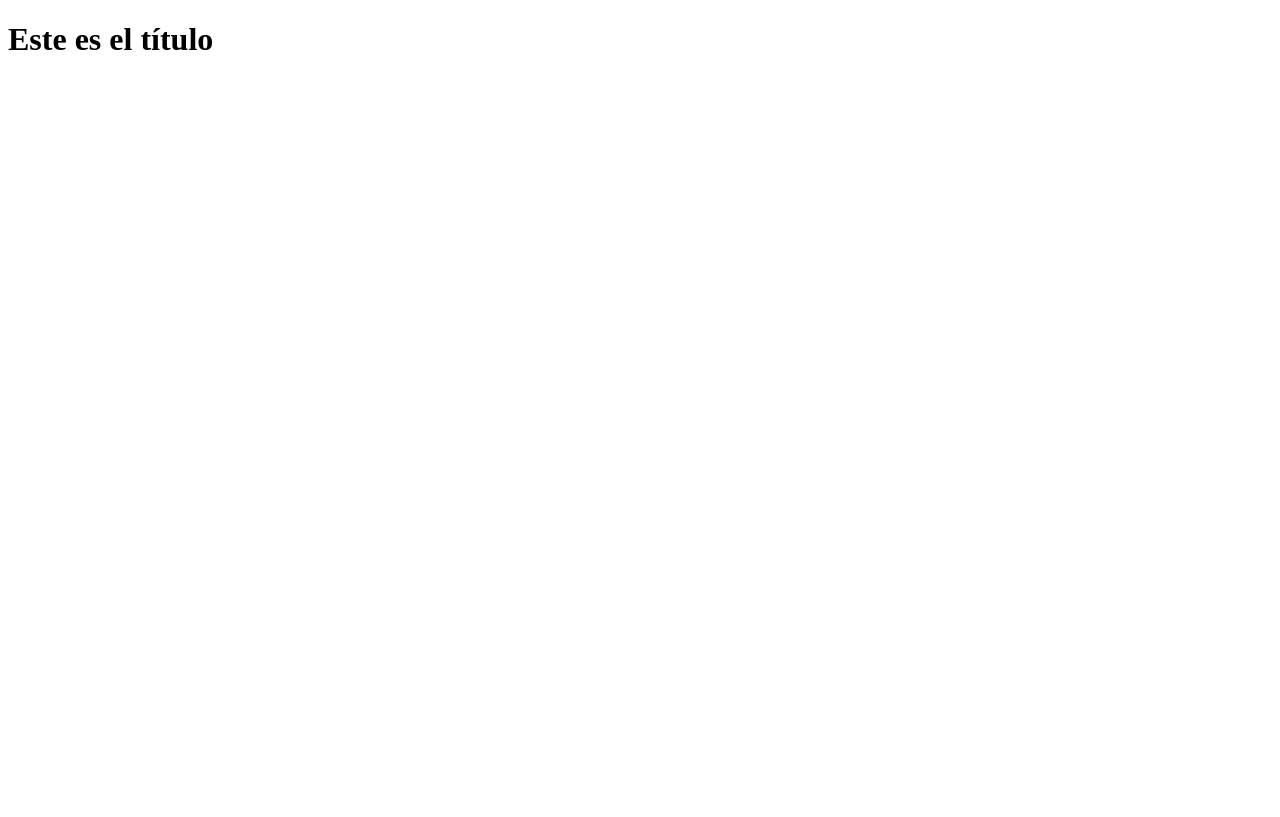
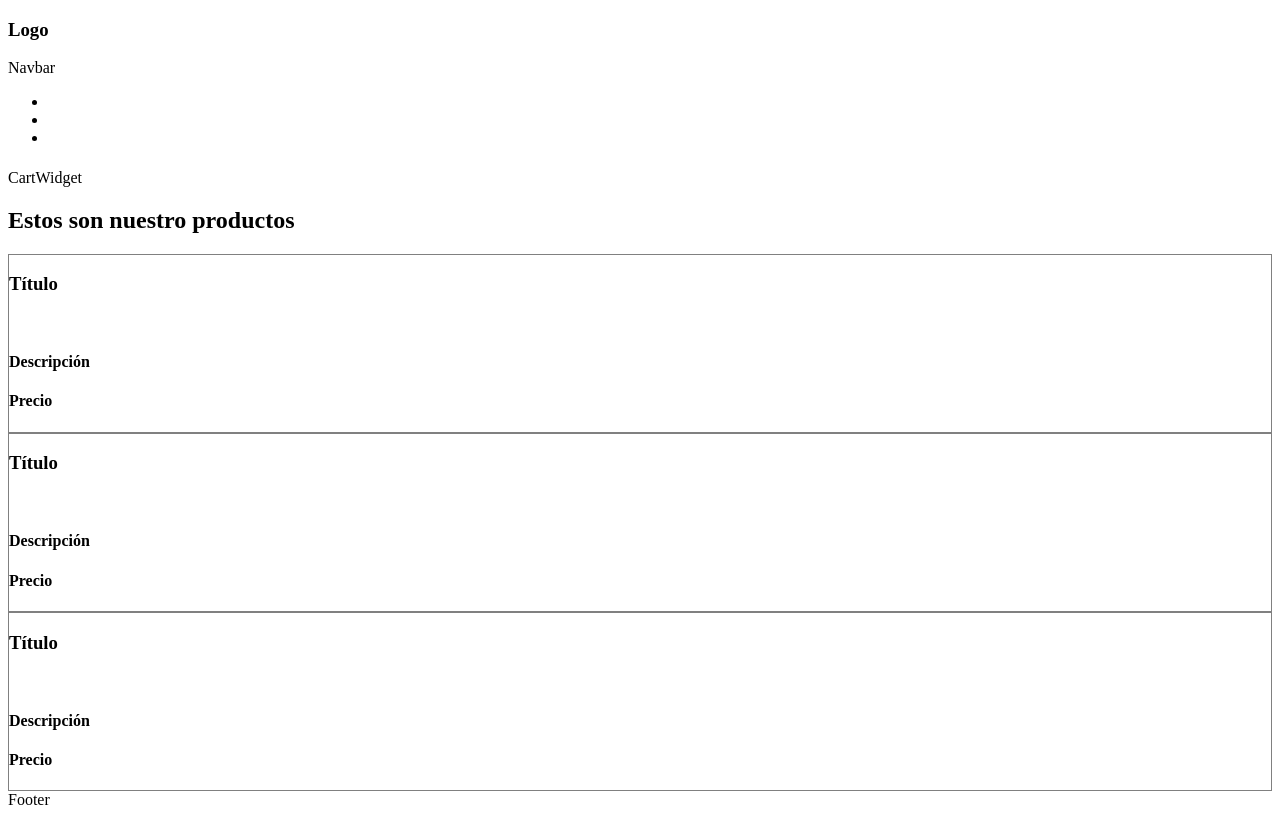
Before and after one commit to cristianmilesi/React_Coderhouse, a React (Vite) app: page / in a window 1280 px wide. Built offline with nearby package versions, Linux system fonts and the light colour scheme.

Commit message:
Creación de estructura sin diseño

```diff
--- a/src/App.jsx
+++ b/src/App.jsx
@@ -1,8 +1,14 @@
+import { Footer } from "./components/layout/Footer"
+import {Navbar} from "./components/layout/Navbar"
+import ItemListContainer from "./components/pages/ItemListContainer"
+
 function App() {
 
   return (
     <div>
-      <h1>Este es el título</h1>
+      <Navbar />
+      <ItemListContainer />
+      <Footer />
     </div>
   )
 }
--- /dev/null
+++ b/src/components/common/ProductCard.jsx
@@ -0,0 +1,12 @@
+import React from 'react'
+
+export const ProductCard = () => {
+  return (
+    <div style={{border: "1px solid gray"}}>
+        <h3>Título</h3>
+        <img src="" alt="" />
+        <h4>Descripción</h4>
+        <h4>Precio</h4>
+    </div>
+  )
+}
--- /dev/null
+++ b/src/components/layout/Footer.jsx
@@ -0,0 +1,6 @@
+
+export const Footer = () => {
+  return (
+    <div>Footer</div>
+  )
+}
--- /dev/null
+++ b/src/components/pages/ItemListContainer.jsx
@@ -0,0 +1,14 @@
+import { ProductCard } from "../common/ProductCard"
+
+const ItemListContainer = () => {
+    return  <div>
+    <h2>Estos son nuestro productos</h2>
+
+    <ProductCard />
+    <ProductCard />
+    <ProductCard />
+
+    </div>
+}
+
+export default ItemListContainer
```
Also changed, not shown: src/components/common/tarjetas.jsx (deleted).
